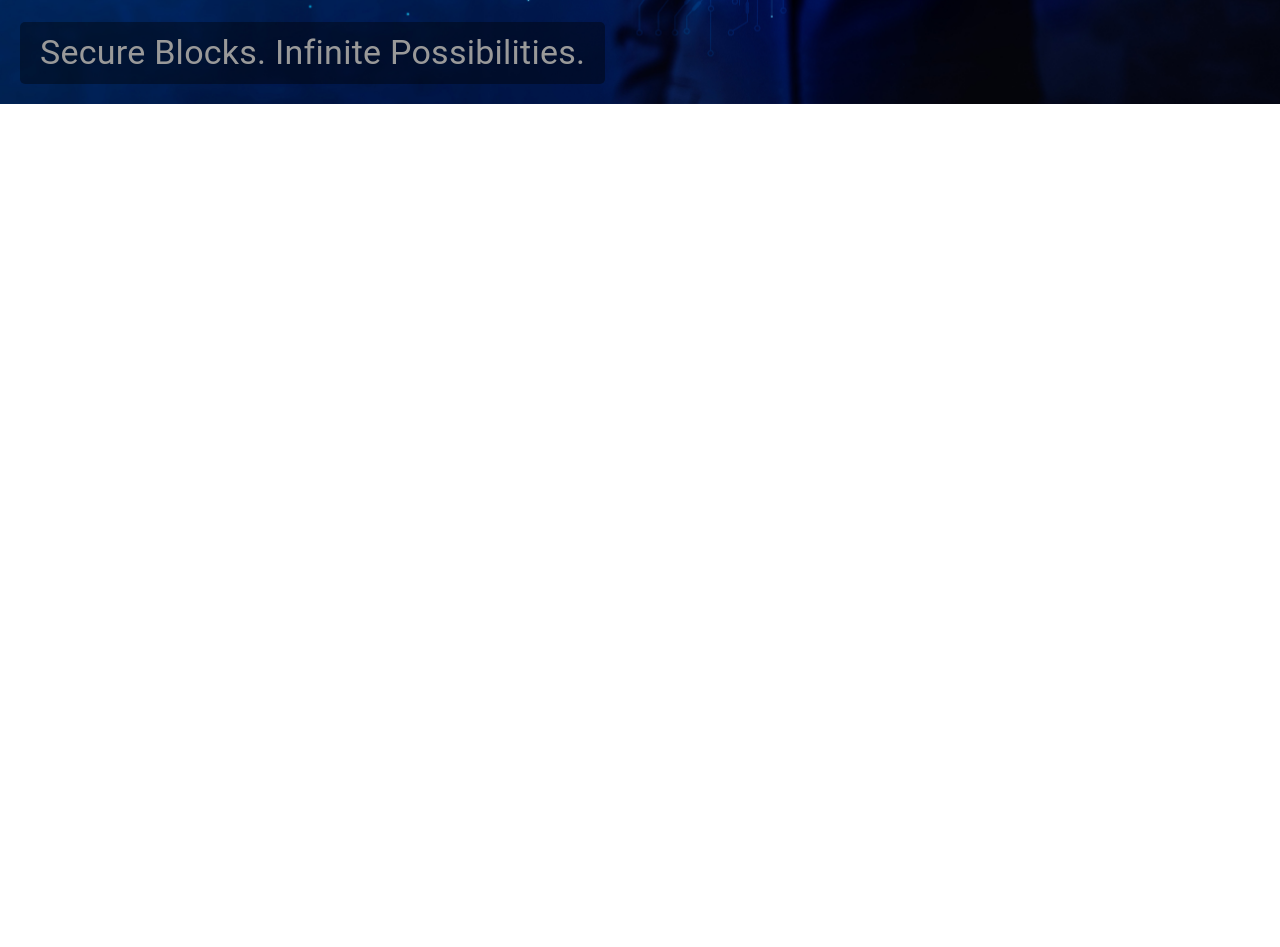
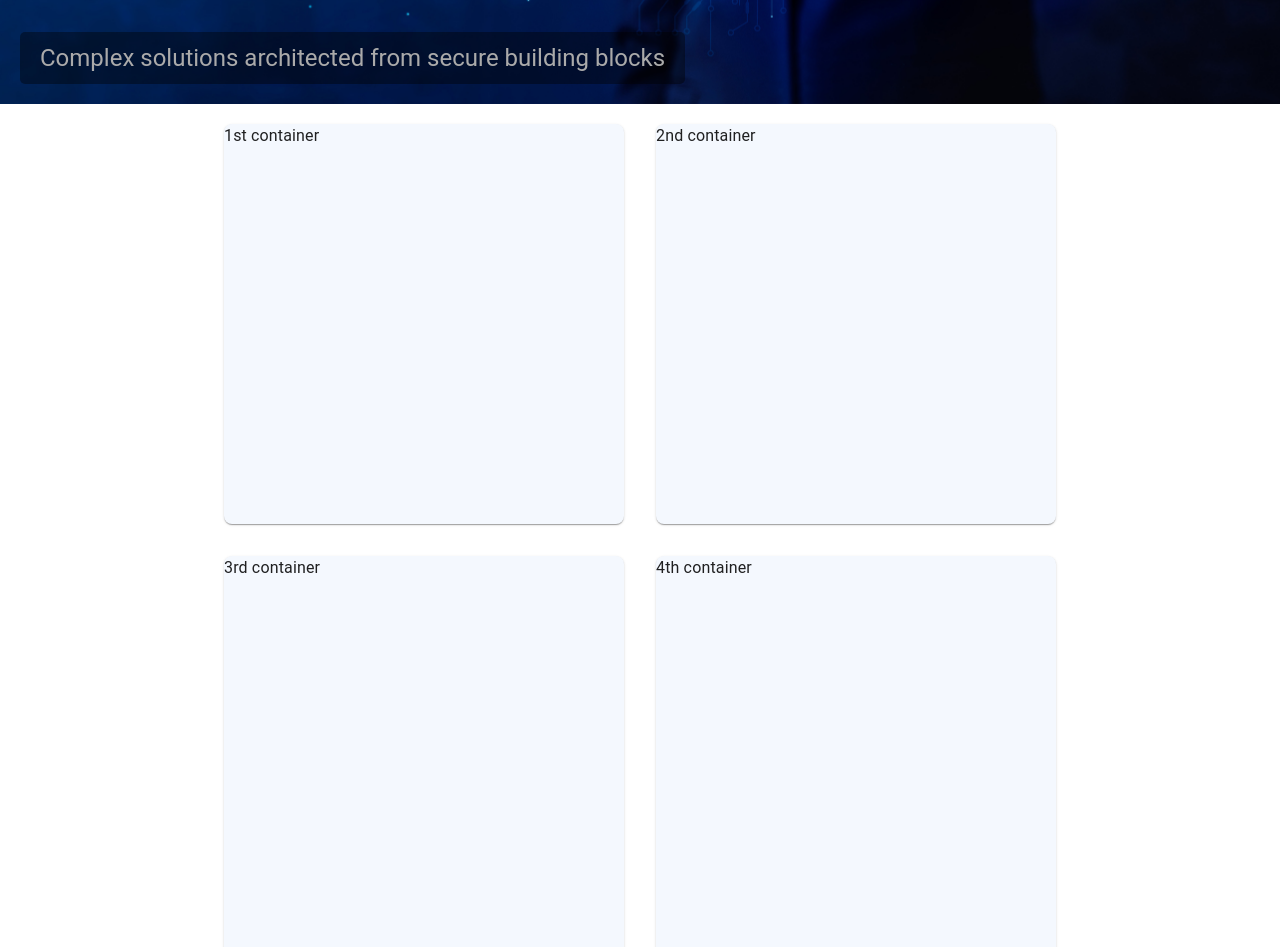
Before and after one commit to cloudful-io/cloudful-io.github.io, a React (Create React App) app: page /#/ in a window 1280 px wide. Shown: the part 460-1407 px from the top of the page. Before the commit the page ends 800 px from the top, so only its background shows below. Built offline with nearby package versions, Linux system fonts and the light colour scheme.

Commit message:
Added containers for content

```diff
--- a/src/pages/Home.js
+++ b/src/pages/Home.js
@@ -1,5 +1,6 @@
 import React from "react";
 import Box from '@mui/material/Box';
+import { Grid2 } from '@mui/material';
 import Typography from '@mui/material/Typography';
 
 const Home = () => {
@@ -20,21 +21,90 @@ const Home = () => {
 
       >
         <Typography
-          variant="h4"
+          variant="h5"
           component="div"
           sx={{
             position: 'absolute',
             bottom: '20px',
             left: '20px',
-            color: '#999',
+            color: '#aaa',
             backgroundColor: 'rgba(0, 0, 0, 0.4)',  // Optional: Adds a transparent dark overlay for contrast
             padding: '10px 20px',
             borderRadius: '5px',
           }}
         >
-          Secure Blocks.  Infinite Possibilities.
+          Complex solutions architected from secure building blocks
         </Typography>
       </Box>
+
+      <Box
+      display="flex"
+      justifyContent="center"
+      alignItems="center"
+      paddingTop="20px"
+    >
+      <Grid2 container spacing={2} justifyContent="center" alignItems="center" direction="column">
+        {/* First row */}
+        <Grid2 container spacing={4} justifyContent="center">
+          <Grid2 xs={5}>
+            <Box
+              sx={{
+                width: 400,
+                height: 400,
+                borderRadius: 2,
+                bgcolor: 'primary.main',
+                boxShadow: 1,
+              }}
+            >
+              1st container
+            </Box>
+          </Grid2>
+          <Grid2 xs={5}>
+            <Box
+              sx={{
+                width: 400,
+                height: 400,
+                borderRadius: 2,
+                bgcolor: 'primary.main',
+                boxShadow: 1,
+              }}
+            >
+              2nd container
+            </Box>
+          </Grid2>
+        </Grid2>
+
+        {/* Second row */}
+        <Grid2 container spacing={4} justifyContent="center" sx={{ marginTop: 2 }}>
+          <Grid2 xs={5}>
+            <Box
+              sx={{
+                width: 400,
+                height: 400,
+                borderRadius: 2,
+                bgcolor: 'primary.main',
+                boxShadow: 1,
+              }}
+            >
+              3rd container
+            </Box>
+          </Grid2>
+          <Grid2 xs={5}>
+            <Box
+              sx={{
+                width: 400,
+                height: 400,
+                borderRadius: 2,
+                bgcolor: 'primary.main',
+                boxShadow: 1,
+              }}
+            >
+              4th container
+            </Box>
+          </Grid2>
+        </Grid2>
+      </Grid2>
+    </Box>
         </>
 
     );
```
